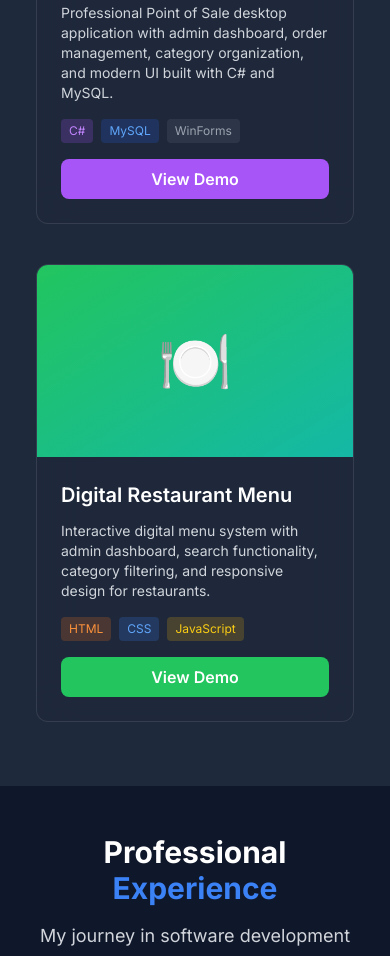
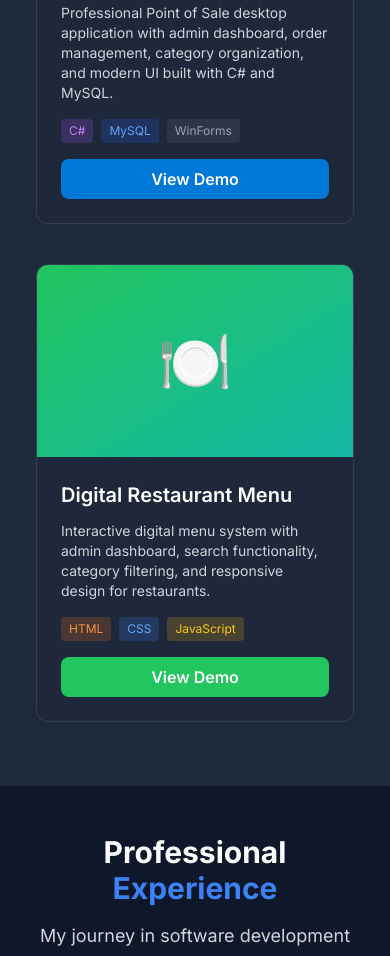
Before and after one commit to louayhassoun/louayhassoun.github.io, a plain HTML site: page index.html in a window 390 px wide. Shown: the part 3916-4872 px from the top of the page. Drawn offline with nearby package versions, Linux system fonts and the light colour scheme; animation ran at ten frames a second; files whose address does not match are found by name.

Commit message:
responsive update

```diff
--- a/index.html
+++ b/index.html
@@ -369,9 +369,12 @@
                             <span class="px-2 py-1 bg-blue-600/20 text-blue-400 text-xs rounded">MySQL</span>
                             <span class="px-2 py-1 bg-gray-500/20 text-gray-400 text-xs rounded">WinForms</span>
                         </div>
-                        <button onclick="openProjectDemo('pos')" class="interactive-btn w-full bg-purple-500 hover:bg-purple-500/80 px-4 py-2 rounded-lg font-semibold transition-all duration-300">
-                            View Demo
-                        </button>
+<button onclick="openProjectDemo('pos')"
+    class="interactive-btn w-full hover:bg-blue-600/80 px-4 py-2 rounded-lg font-semibold transition-all duration-300"
+    style="background-color: #0078D7;">
+    View Demo
+</button>
+
                     </div>
                 </div>
                 <div class="project-card glass-effect rounded-xl overflow-hidden section-fade">
```
